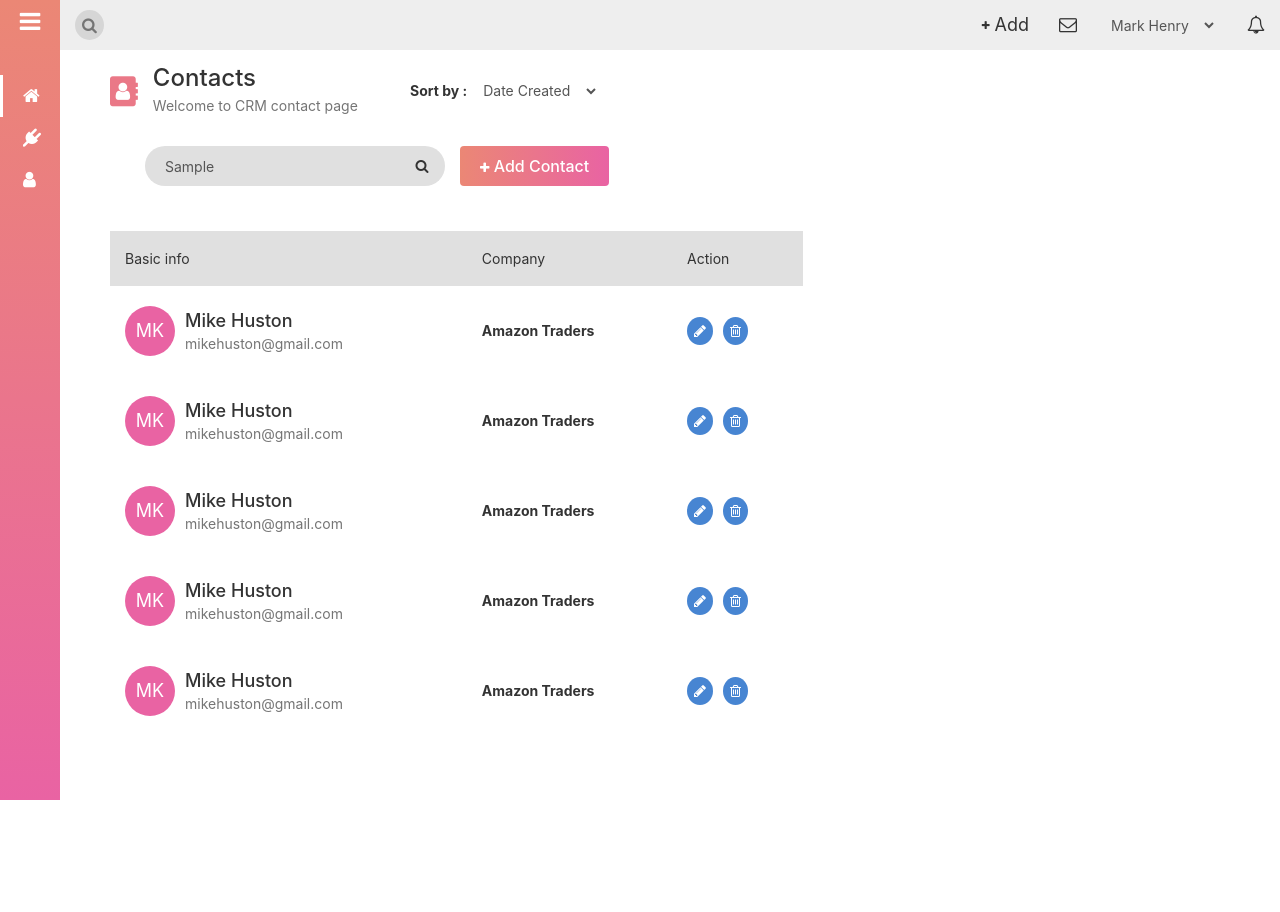
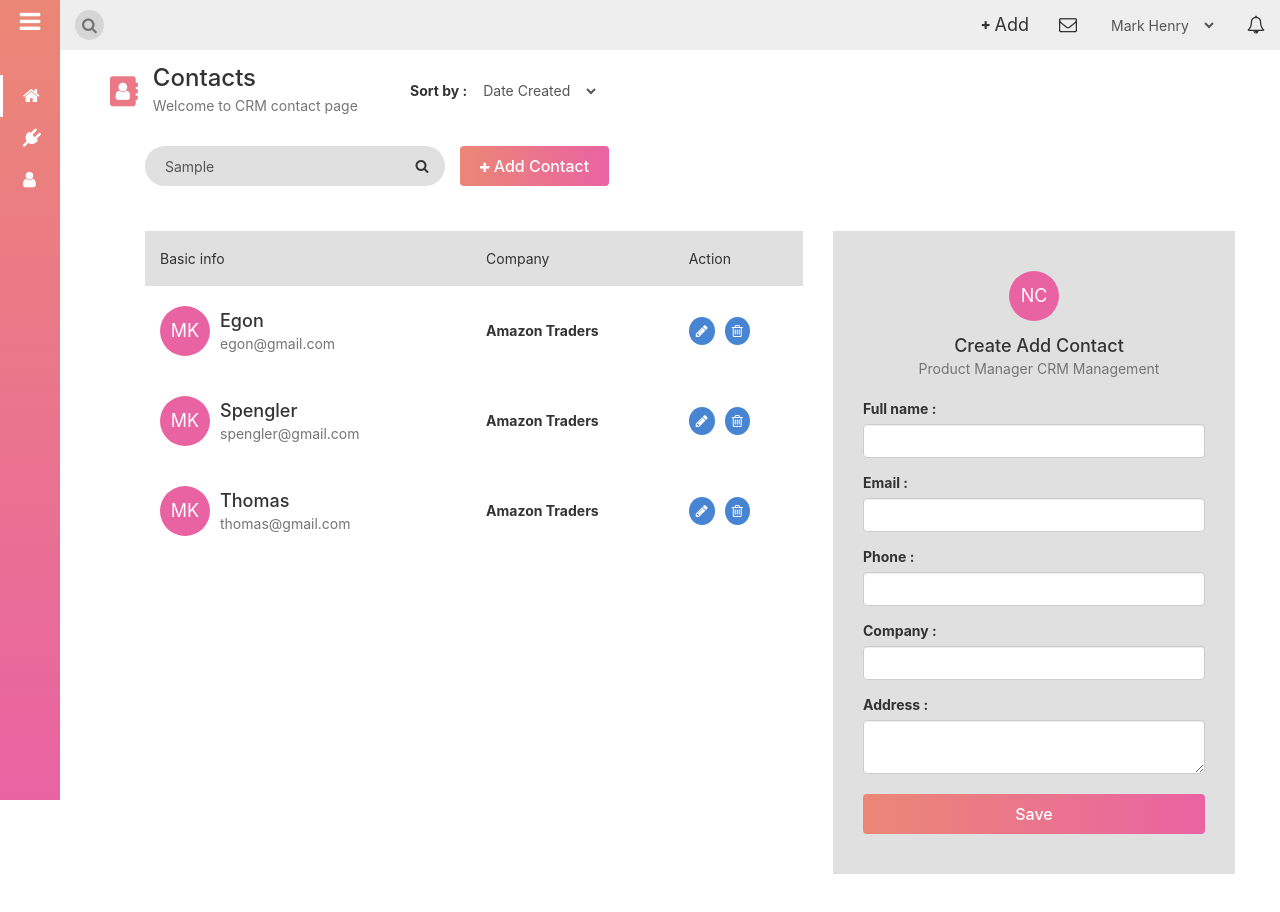
Before and after one commit to balamurugandesiyakumar/managecontact, a React (Create React App) app: page / in a window 1280 px wide. Both pictures are taken after typing "Sample" into the empty fields and a click on the button "Add Contact". Shown: the top 912 px of the page. Before the commit the page ends 800 px from the top, so only its background shows below. Built offline with nearby package versions, Linux system fonts and the light colour scheme.

Commit message:
CRUD redux

```diff
--- a/src/manage-contact/ManageContact.js
+++ b/src/manage-contact/ManageContact.js
@@ -1,32 +1,104 @@
 import React, { Component } from 'react'
 import './managecontact.scss';
 import { Link } from "react-router-dom";
+import { connect } from 'react-redux';
 
-export default class ManageContact extends Component {
+
+
+const mapStateToProps = (state) => {
+    return {
+        posts: state
+    }
+}
+
+
+class ManageContact extends Component {
 
     constructor(props) {
         super(props);
         this.state = {
+            users: [],
+            userDetail: {},
             toggle: true,
             toggleNew: false,
-            toggleEdit: false
+            toggleEdit: false,
+            toggleAdd: false
         }
     }
 
-    toggleNewCard = () => {
-        this.setState({ toggleNew: true, toggleEdit: false })
+
+
+    toggleViewCard(user) {
+        this.setState({ toggleNew: true, toggleEdit: false, userDetail: user })
     }
 
-    toggleEditCard = () => {
-        this.setState({ toggleEdit: true, toggleNew: false })
+    toggleEditCard = (user) => {
+        this.setState({ toggleEdit: true, toggleAdd: false, toggleNew: false, userDetail: user });
     }
     toggleMenu = () => {
         this.setState({ toggle: !this.state.toggle })
     }
 
+    toggleAddCard = () => {
+        this.setState({ toggleEdit: false, toggleNew: false, toggleAdd: true })
+    }
+
+    handleSubmit = (e) => {
+        e.preventDefault();
+        const name = this.getName.value;
+        const email = this.getEmail.value;
+        const phone = this.getPhone.value;
+        const company = this.getCompany.value;
+        const address = this.getAddress.value;
+
+        const data = {
+            id: this.state.users.length + 1,
+            real_name: name,
+            mailid: email,
+            phone: phone,
+            company: company,
+            address: address
+        }
+
+        this.props.dispatch({
+            type: 'ADD_POST',
+            data
+        });
+
+        this.getName.value = '';
+        this.getEmail.value = '';
+        this.getPhone.value = '';
+        this.getCompany.value = '';
+        this.getAddress.value = '';
+
+    }
+
+
+    handleEditSubmit = (e) => {
+        e.preventDefault();
+        const name = this.getName.value;
+        const email = this.getEmail.value;
+        const phone = this.getPhone.value;
+        const company = this.getCompany.value;
+        const address = this.getAddress.value;
+
+        const data = {
+            real_name: name,
+            mailid: email,
+            phone: phone,
+            company: company,
+            address: address
+        }
+
+        // this.props.dispatch({ type: 'EDIT_POST', id: this.props.posts.id });
+        this.props.dispatch({ type: 'UPDATE', id: this.state.userDetail.id, data: data })
+        this.setState({ toggleEdit: false })
+
+    }
 
 
     render() {
+
         return (
             <div>
                 <div id="wrapper" className={this.state.toggle ? "toggled" : ""}>
@@ -107,7 +179,7 @@ export default class ManageContact extends Component {
                                     <input type="text" class="form-control" id="inputSuccess2" placeholder="Search contacts" />
                                     <span class="fa fa-search form-control-feedback"></span>
                                 </div>
-                                <button className="ad-contact">
+                                <button className="ad-contact" onClick={this.toggleAddCard}>
                                     <i class="fa fa-plus"></i> Add Contact
                                 </button>
                             </div>
@@ -125,99 +197,28 @@ export default class ManageContact extends Component {
                                         </tr>
                                     </thead>
                                     <tbody>
-                                        <tr>
+                                        {
+                                            this.props.posts.map((user, i) =>
+                                                <tr key={user.id}>
                                                     <td>
-                                                <div className="ctable-name" onClick={this.toggleNewCard}>
+                                                        <div className="ctable-name" onClick={() => this.toggleViewCard(user)}>
                                                             <i className="ctable-icn">MK</i>
                                                             <div className="ctable-namerght">
-                                                        <h4>Mike Huston</h4>
-                                                        <span>mikehuston@gmail.com</span>
+                                                                <h4>{user.real_name}</h4>
+                                                                <span>{user.mailid}</span>
                                                             </div>
                                                         </div>
                                                     </td>
                                                     <td>
-                                                Amazon Traders
+                                                        {user.company}
                                                     </td>
                                                     <td>
-                                                <i class="fa fa-pencil" aria-hidden="true" onClick={this.toggleEditCard}></i>
-                                                <i class="fa fa-trash-o" aria-hidden="true"></i>
+                                                        <i class="fa fa-pencil" aria-hidden="true" onClick={() => this.toggleEditCard(user)}></i>
+                                                        <i class="fa fa-trash-o" aria-hidden="true" onClick={() => this.props.dispatch({ type: 'DELETE_POST', id: user.id })}></i>
                                                     </td>
                                                 </tr>
-                                        <tr>
-                                            <td>
-                                                <div className="ctable-name">
-                                                    <i className="ctable-icn">MK</i>
-                                                    <div className="ctable-namerght">
-                                                        <h4>Mike Huston</h4>
-                                                        <span>mikehuston@gmail.com</span>
-                                                    </div>
-                                                </div>
-                                            </td>
-                                            <td>
-                                                Amazon Traders
-                                        </td>
-                                            <td>
-                                                <i class="fa fa-pencil" aria-hidden="true"></i>
-                                                <i class="fa fa-trash-o" aria-hidden="true"></i>
-                                            </td>
-                                        </tr>
-
-                                        <tr>
-                                            <td>
-                                                <div className="ctable-name">
-                                                    <i className="ctable-icn">MK</i>
-                                                    <div className="ctable-namerght">
-                                                        <h4>Mike Huston</h4>
-                                                        <span>mikehuston@gmail.com</span>
-                                                    </div>
-                                                </div>
-                                            </td>
-                                            <td>
-                                                Amazon Traders
-                                        </td>
-                                            <td>
-                                                <i class="fa fa-pencil" aria-hidden="true"></i>
-                                                <i class="fa fa-trash-o" aria-hidden="true"></i>
-                                            </td>
-                                        </tr>
-
-                                        <tr>
-                                            <td>
-                                                <div className="ctable-name" >
-                                                    <i className="ctable-icn">MK</i>
-                                                    <div className="ctable-namerght">
-                                                        <h4>Mike Huston</h4>
-                                                        <span>mikehuston@gmail.com</span>
-                                                    </div>
-                                                </div>
-                                            </td>
-                                            <td>
-                                                Amazon Traders
-                                        </td>
-                                            <td>
-                                                <i class="fa fa-pencil" aria-hidden="true"></i>
-                                                <i class="fa fa-trash-o" aria-hidden="true"></i>
-                                            </td>
-                                        </tr>
-
-                                        <tr>
-                                            <td>
-                                                <div className="ctable-name">
-                                                    <i className="ctable-icn">MK</i>
-                                                    <div className="ctable-namerght">
-                                                        <h4>Mike Huston</h4>
-                                                        <span>mikehuston@gmail.com</span>
-                                                    </div>
-                                                </div>
-                                            </td>
-                                            <td>
-                                                Amazon Traders
-                                        </td>
-                                            <td>
-                                                <i class="fa fa-pencil" aria-hidden="true" onClick={this.toggleEditcard}></i>
-                                                <i class="fa fa-trash-o" aria-hidden="true"></i>
-                                            </td>
-                                        </tr>
+                                            )
+                                        }
 
 
                                     </tbody>
@@ -230,7 +231,7 @@ export default class ManageContact extends Component {
                                             <div className="ctable-name">
                                                 <i className="ctable-icn">NC</i>
                                                 <div className="ctable-namerght">
-                                                    <h4>Create New Contact</h4>
+                                                    <h4>{this.state.userDetail.real_name}</h4>
                                                     <span>Product Manager CRM Management</span>
                                                 </div>
                                             </div>
@@ -238,30 +239,69 @@ export default class ManageContact extends Component {
 
                                             <div className="form-group">
                                                 <label>Full name : </label>
-                                                <span>Mike Huston</span>
+                                                <span>{this.state.userDetail.real_name}</span>
                                             </div>
                                             <div className="form-group">
                                                 <label>Email : </label>
-                                                <span>Mike Huston</span>
+                                                <span>{this.state.userDetail.mailid}</span>
                                             </div>
                                             <div className="form-group">
                                                 <label>Phone : </label>
-                                                <span>Mike Huston</span>
+                                                <span>{this.state.userDetail.phone}</span>
                                             </div>
                                             <div className="form-group">
                                                 <label>Company : </label>
-                                                <span>Mike Huston</span>
+                                                <span>{this.state.userDetail.company}</span>
                                             </div>
                                             <div className="form-group">
                                                 <label>Address : </label>
-                                                <span>Mike Huston</span>
+                                                <span>{this.state.userDetail.address}</span>
+                                            </div>
+
+                                        </div>
+                                    </div> : ""
+                            }
+                            {
+
+                                (this.state.toggleAdd) ?
+                                    <div className="contact-rghttable">
+                                        <div className="contact-table-card">
+                                            <div className="ctable-name">
+                                                <i className="ctable-icn">NC</i>
+                                                <div className="ctable-namerght">
+                                                    <h4>Create Add Contact</h4>
+                                                    <span>Product Manager CRM Management</span>
+                                                </div>
+                                            </div>
+
+                                            <form onSubmit={this.handleSubmit}>
+                                                <div className="form-group">
+                                                    <label>Full name : </label>
+                                                    <input type="text" className="form-control" ref={(input) => this.getName = input} required />
+                                                </div>
+                                                <div className="form-group">
+                                                    <label>Email : </label>
+                                                    <input type="text" className="form-control" ref={(input) => this.getEmail = input} required />
+                                                </div>
+                                                <div className="form-group">
+                                                    <label>Phone : </label>
+                                                    <input type="text" className="form-control" ref={(input) => this.getPhone = input} required />
+                                                </div>
+                                                <div className="form-group">
+                                                    <label>Company : </label>
+                                                    <input type="text" className="form-control" ref={(input) => this.getCompany = input} required />
+                                                </div>
+                                                <div className="form-group">
+                                                    <label>Address : </label>
+                                                    <textarea className="form-control" ref={(input) => this.getAddress = input} required></textarea>
                                                 </div>
                                                 <button className="ad-contact">
                                                     Save
                              </button>
-
+                                            </form>
                                         </div>
                                     </div> : ""
+
                             }
                             {
 
@@ -276,26 +316,26 @@ export default class ManageContact extends Component {
                                                 </div>
                                             </div>
 
-                                            <form>
+                                            <form onSubmit={this.handleEditSubmit}>
                                                 <div className="form-group">
                                                     <label>Full name : </label>
-                                                    <input type="text" className="form-control" />
+                                                    <input type="text" className="form-control" ref={(input) => this.getName = input} defaultValue={this.state.userDetail.real_name} required />
                                                 </div>
                                                 <div className="form-group">
                                                     <label>Email : </label>
-                                                    <input type="text" className="form-control" />
+                                                    <input type="text" className="form-control" ref={(input) => this.getEmail = input} defaultValue={this.state.userDetail.mailid} required />
                                                 </div>
                                                 <div className="form-group">
                                                     <label>Phone : </label>
-                                                    <input type="text" className="form-control" />
+                                                    <input type="text" className="form-control" ref={(input) => this.getPhone = input} defaultValue={this.state.userDetail.phone} required />
                                                 </div>
                                                 <div className="form-group">
                                                     <label>Company : </label>
-                                                    <input type="text" className="form-control" />
+                                                    <input type="text" className="form-control" ref={(input) => this.getCompany = input} defaultValue={this.state.userDetail.company} required />
                                                 </div>
                                                 <div className="form-group">
                                                     <label>Address : </label>
-                                                    <textarea className="form-control"></textarea>
+                                                    <textarea className="form-control" ref={(input) => this.getAddress = input} defaultValue={this.state.userDetail.address} required></textarea>
                                                 </div>
                                                 <button className="ad-contact">
                                                     Save
@@ -315,3 +355,5 @@ export default class ManageContact extends Component {
         )
     }
 }
+
+export default connect(mapStateToProps)(ManageContact)
--- a/src/manage-contact/managecontact.scss
+++ b/src/manage-contact/managecontact.scss
@@ -381,6 +381,7 @@ body {
     display: flex;
     .contact-lfttable{
       width:60%;
+      padding-left: 35px;
     }
     table{
       width:100%;
--- /dev/null
+++ b/src/reducers/index.js
@@ -0,0 +1,51 @@
+const data = [
+    {
+        "id": 1,
+        "real_name": "Egon",
+        "mailid": "egon@gmail.com",
+        "phone": "8797998889",
+        "company": "Amazon Traders",
+        "address": "No 18, Main Street, Canada"
+    },
+    {
+        "id": 2,
+        "real_name": "Spengler",
+        "mailid": "spengler@gmail.com",
+        "phone": "8797990889",
+        "company": "Amazon Traders",
+        "address": "No 18, Main Street, Canada"
+    },
+    {
+        "id": 3,
+        "real_name": "Thomas",
+        "mailid": "thomas@gmail.com",
+        "phone": "8797990089",
+        "company": "Amazon Traders",
+        "address": "No 18, Main Street, Canada"
+    }
+]
+
+const postReducer = (state = data, action) => {
+    switch (action.type) {
+        case 'ADD_POST':
+            return state.concat([action.data]);
+        case 'DELETE_POST':
+            return state.filter((posts) => posts.id !== action.id);
+        case 'UPDATE':
+            return state.map((posts) => {
+                if (posts.id === action.id) {
+                    return {
+                        ...posts,
+                        real_name: action.data.real_name,
+                        mailid: action.data.mailid,
+                        phone: action.data.phone,
+                        company: action.data.company,
+                        address: action.data.address
+                    }
+                } else return posts;
+            })
+        default:
+            return state;
+    }
+}
+export default postReducer;
```
Also changed, not shown: package.json (+6 -2 lines), src/App.js (+9 -1 lines), src/HttpInterceptor.js (added, +9 -0 lines), 1 other file (tests, documents, lock files or other folders). Lines whose indentation alone changed are shown as unchanged.
